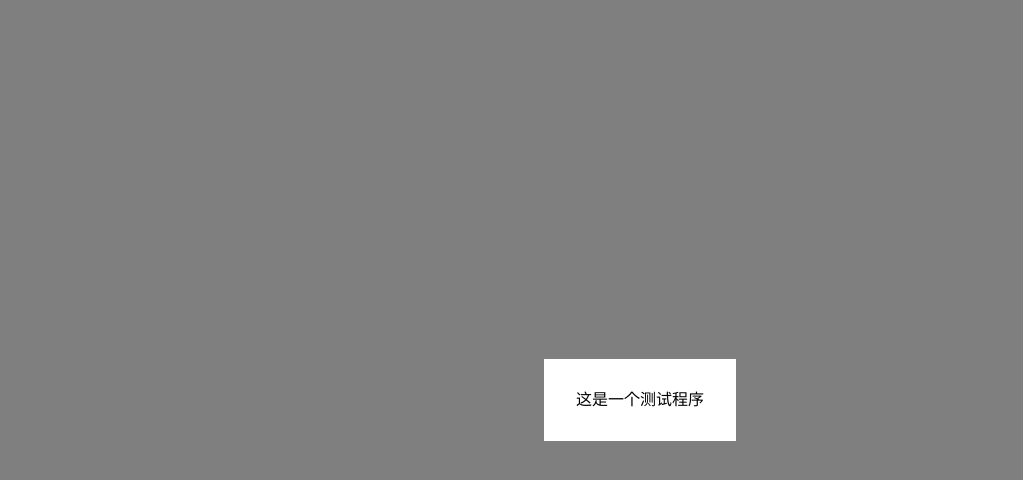
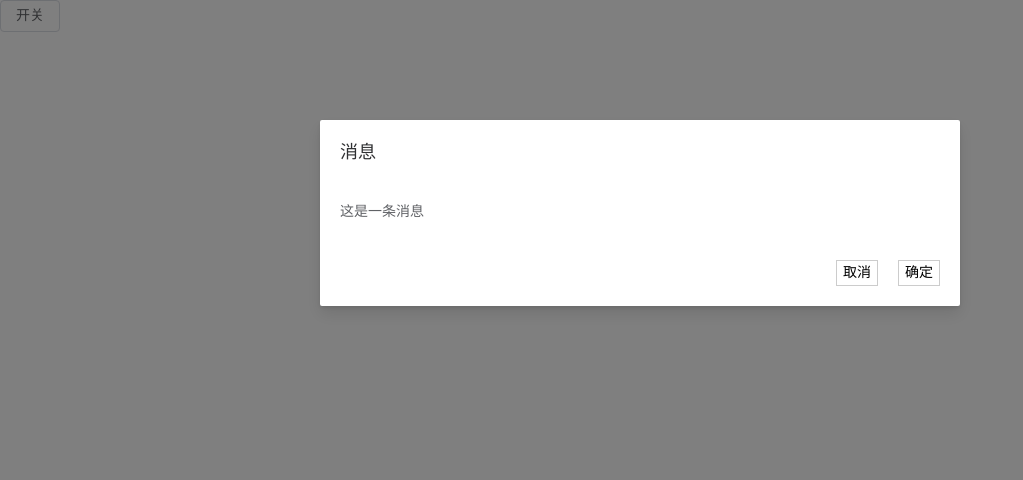
Before and after one commit to WanNing-Zhou/NewSearch3, a Vue app: page /test in a window 1280 px wide. Shown: the top 480 px of the page, without its empty margins (0-1023 px from the left). Built offline with nearby package versions, Linux system fonts and the light colour scheme; a web font is replaced by a local one; what vue-clipboard2 would draw is missing.

Commit message:
featch(svgIcon):添加动态使用devIcon功能

```diff
--- /dev/null
+++ b/src/components/SvgIcon/SvgIcon.vue
@@ -0,0 +1,44 @@
+<template>
+  <div class="svg-icon">
+    <svg :class="className" aria-hidden="true" :style="iconStyle">
+      <use :xlink:href="iconName"/>
+    </svg>
+  </div>
+</template>
+
+<script setup lang="ts">
+import {computed} from "vue";
+
+const props = defineProps({
+  className: {
+    type: String,
+    default: '',
+  },
+  iconStyle: {
+    type: String,
+    default: ''
+  },
+  name: { //应用的图标名称
+    type: String,
+    default: ''
+  }
+})
+
+const iconName = computed(() => {
+  return `/svgs/${props.name}.svg#icon`
+})
+
+</script>
+
+<style lang="scss" scoped>
+.svg-icon {
+  svg {
+    width: 1em;
+    height: 1em;
+    vertical-align: -0.15em;
+    fill: currentColor;
+    overflow: hidden;
+  }
+
+}
+</style>
--- a/src/components/WQDialog0/WQDialog0.vue
+++ b/src/components/WQDialog0/WQDialog0.vue
@@ -1,6 +1,6 @@
 <template>
   <transition name="dialog-fade">
-    <dialog class="dialog_wrap" v-show="visible" @click.self="handleMaskClose">
+    <section class="dialog_wrap" v-show="visible" @click.self="handleMaskClose">
       <div class="dialog" :style="{width, marginTop: top}">
         <div class="dialog_header">
           <!--  标题的具名查早, 不传值得时候, 直接取title 否则天幻slot         -->
@@ -9,7 +9,9 @@
             >{{ title }}</span>
           </slot>
           <button class="dialog_header_btn" @click="handleClose">
-            <span class="remove" title="关闭"></span>
+            <span class="remove" title="关闭">
+              <img src="/svgs/close.svg">
+            </span>
           </button>
         </div>
         <!--       主题内容区域  -->
@@ -25,14 +27,14 @@
             <button class="dialog_footer_cancel" @click="handleCancel">
               取消
             </button>
-            <button class="dialog_footer_comfirm" @click="handleComfirm">
+            <button class="dialog_footer_confirm" @click="handleConfirm">
               确定
             </button>
           </slot>
         </div>
 
       </div>
-    </dialog>
+    </section>
   </transition>
 </template>
 
@@ -69,7 +71,7 @@ const props = defineProps({
 const {title, width, top, visible, mashFlag} = toRefs(props)
 
 
-const emit = defineEmits(['update:visible','handleCancel','handleConfirm'])
+const emit = defineEmits(['update:visible','cancel','confirm'])
 
 // 遮罩层关闭
 const handleMaskClose = ()=>{
@@ -85,12 +87,12 @@ const handleClose = ()=>{
 
 // 取消
 const handleCancel = () => {
-  emit('handleCancel')
+  emit('cancel')
 }
 
 // 提交
 const handleConfirm = ()=>{
-  emit('handleConfirm')
+  emit('confirm')
 }
 
 </script>
@@ -129,9 +131,11 @@ const handleConfirm = ()=>{
   .dialog {
     position: relative;
     margin: 15vh auto 50px;
+    border-radius: 4px;
     background: #fff;
     border-radius: 2px;
-    box-shadow: 0 1px 3px rgba(0, 0, 0, 0.3);
+    box-shadow: 0 2px 4px rgba(0, 0, 0, 0.1), 0 8px 16px rgba(0, 0, 0, 0.1);
+    //box-shadow: 0 1px 3px rgba(0, 0, 0, 0.3);
     box-sizing: border-box;
     width: 30%;
 
--- a/src/views/TestView/index.vue
+++ b/src/views/TestView/index.vue
@@ -1,15 +1,21 @@
 <template>
   <div>
-    <WQDialog @close="dialogClose" :visible="dialogVisible">
+<!--    <WQDialog @close="dialogClose" :visible="dialogVisible">
       <div>这是一个测试程序</div>
-    </WQDialog>
+    </WQDialog>-->
+
+    <WQDialog0 v-model:visible="dialogVisible">
+
+    </WQDialog0>
+    <el-button @click="dialogVisible = ! dialogVisible">开关</el-button>
   </div>
 </template>
 
 <script setup lang="ts">
 
-import WQDialog from "@/components/WQDialog/WQDialog.vue";
+// import WQDialog from "@/components/WQDialog/WQDialog.vue";
 import {ref} from "vue";
+import WQDialog0 from "@/components/WQDialog0/WQDialog0.vue";
 
 const dialogVisible = ref(true)
 
```
Also changed, not shown: public/svgs/close.svg (added).
